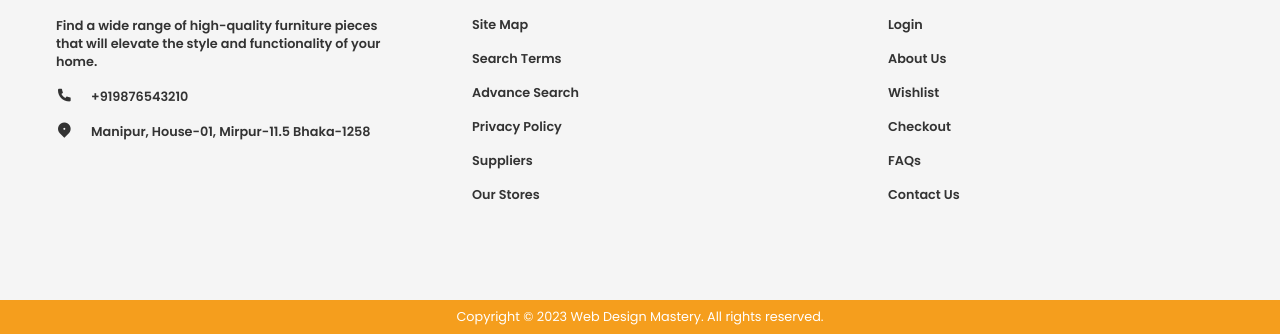
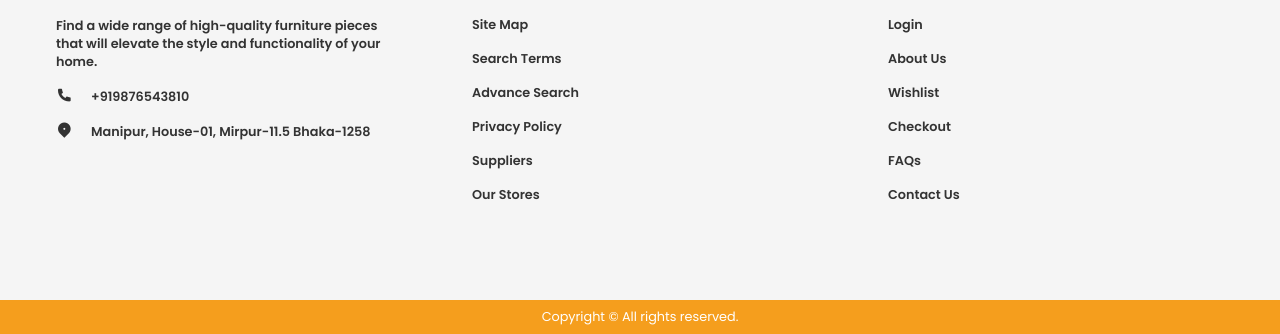
Before and after one commit to abhaysolanki8244/Woodzone_01-05-23-main, a plain HTML site: page index.html in a window 1280 px wide. Shown: the part 5674-6008 px from the top of the page. Drawn offline with nearby package versions, Linux system fonts and the light colour scheme.

Commit message:
Update index.html

```diff
--- a/index.html
+++ b/index.html
@@ -299,7 +299,7 @@
             Find a wide range of high-quality furniture pieces that will elevate
             the style and functionality of your home.
           </p>
-          <p><i class="ri-phone-fill"></i> +919876543210</p>
+          <p><i class="ri-phone-fill"></i> +919876543810</p>
           <p>
             <i class="ri-map-pin-2-fill"></i> Manipur, House-01, Mirpur-11.5
             Bhaka-1258
@@ -325,7 +325,7 @@
         </div>
       </div>
       <div class="footer__bar">
-        Copyright &#169; 2023 Web Design Mastery. All rights reserved.
+        Copyright &#169; All rights reserved.
       </div>
     </footer>
   </body>
```
